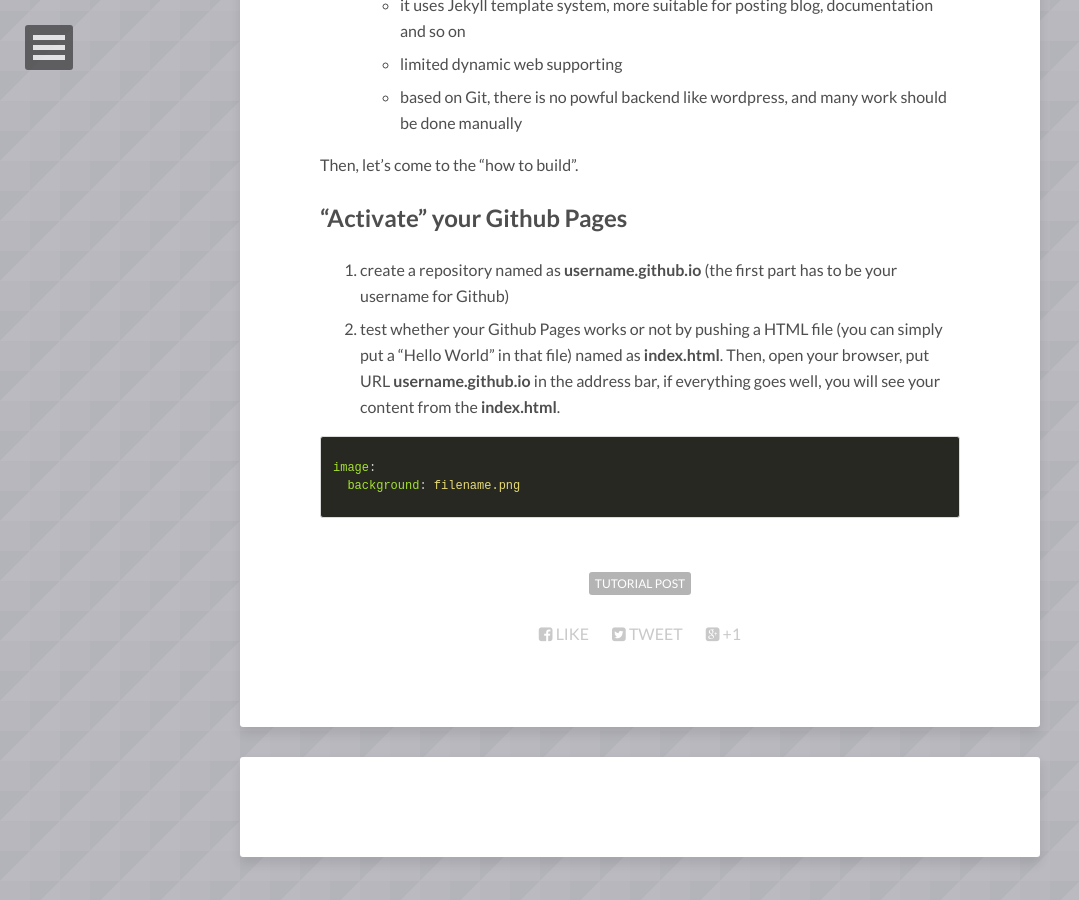
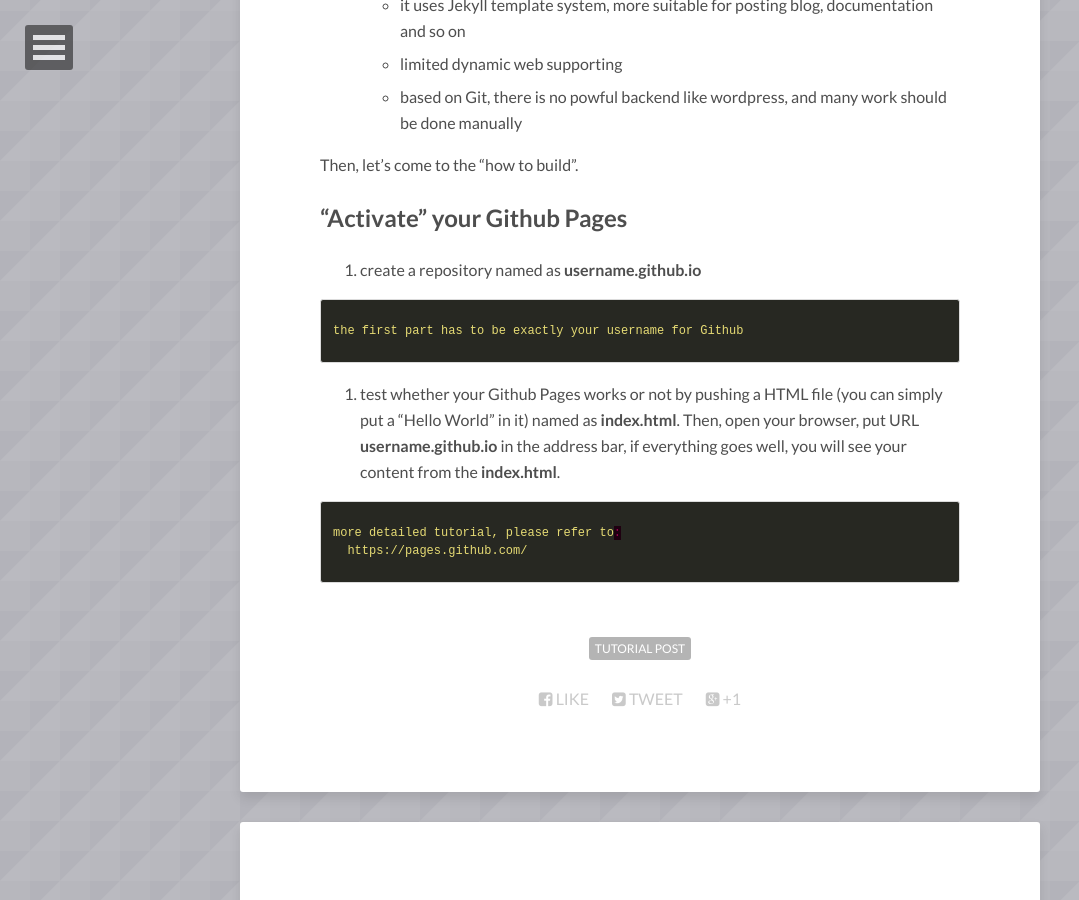
Before and after one commit to xlong88/xlong88.github.io, a Jekyll site: the page built from _posts/2015-7-2-first-post.md, in a window 1280 px wide and 900 px high, scrolled down 799 px. Shown: the whole window, without its empty margins (0-1079 px from the left). Built offline with Jekyll 4.4.1, drawn with Linux system fonts in a browser that asks for light colours; nearby versions of some CDN libraries; comment, search, counter and statistics services are not loaded.

Commit message:
Signed-off-by: longon <gonglong@mail.ustc.edu.cn>

```diff
--- a/_posts/2015-7-2-first-post.md
+++ b/_posts/2015-7-2-first-post.md
@@ -28,12 +28,14 @@ Then, let's come to the "how to build".
 
 ## "Activate" your Github Pages
 
-1. create a repository named as **username.github.io** (the first part has to be your username for Github)
-2. test whether your Github Pages works or not by pushing a HTML file (you can simply put a "Hello World" in that file) named as **index.html**. Then, open your browser, put URL **username.github.io** in the address bar, if everything goes well, you will see your content from the **index.html**.
-
+1. create a repository named as **username.github.io**
+{% highlight yaml %}
+the first part has to be exactly your username for Github
+{% endhighlight %}
+2. test whether your Github Pages works or not by pushing a HTML file (you can simply put a "Hello World" in it) named as **index.html**. Then, open your browser, put URL **username.github.io** in the address bar, if everything goes well, you will see your content from the **index.html**.
 
 
 {% highlight yaml %}
-image:
-  background: filename.png
+more detailed tutorial, please refer to:
+  https://pages.github.com/
 {% endhighlight %}
```
